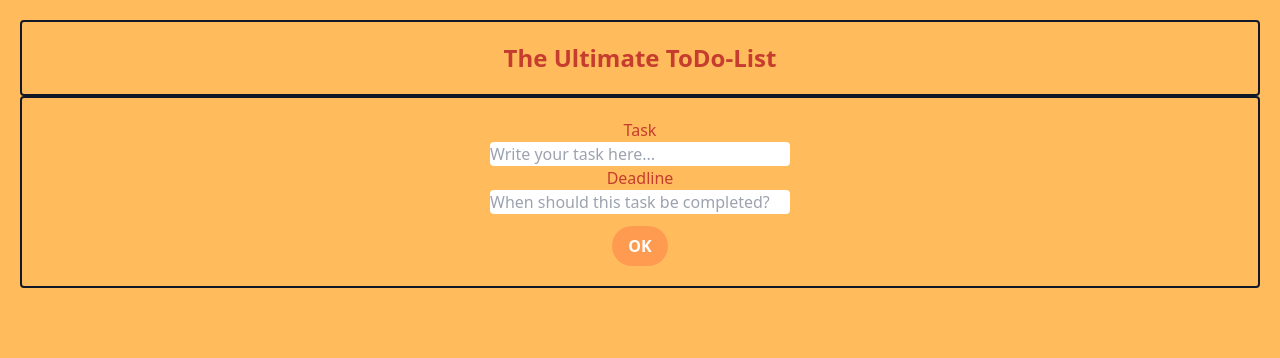
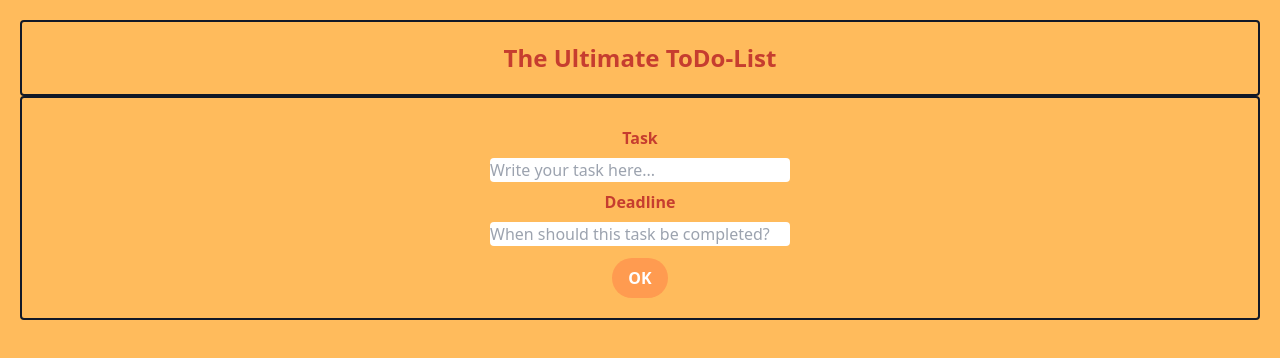
Before and after one commit to WinterIsCoding23/todo-app, a React (Create React App) app: page / in a window 1280 px wide. Shown: the top 358 px of the page. Built offline with nearby package versions, Linux system fonts and the light colour scheme.

Commit message:
style labels

```diff
--- a/src/App.tsx
+++ b/src/App.tsx
@@ -9,14 +9,18 @@ function App() {
         <h1 className="title">The Ultimate ToDo-List</h1>
       </div>
       <div className="inputMask">
-        <label htmlFor="task">Task</label>
+        <label htmlFor="task" className="my-2 font-bold">
+          Task
+        </label>
         <input
           type="text"
           id="task"
           className="rounded  w-auto min-w-[300px]"
           placeholder="Write your task here..."
         />
-        <label htmlFor="deadline">Deadline</label>
+        <label htmlFor="deadline" className="my-2 font-bold">
+          Deadline
+        </label>
         <input
           type="text"
           id="deadline"
```
